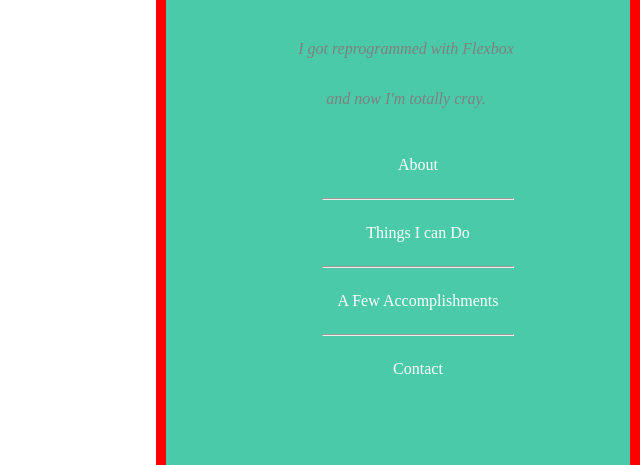
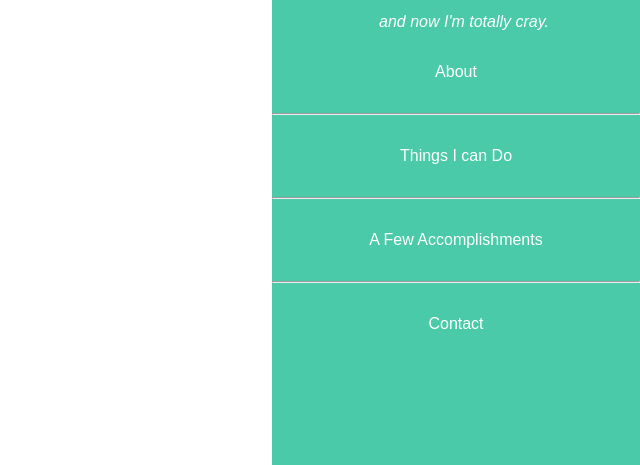
Before and after one commit to ginggk/html5-flex, a plain HTML site: page index.html in a window 1280 px wide. Shown: the part 282-747 px from the top of the page, without its empty margins (640-1280 px from the left). Drawn offline with Linux system fonts and the light colour scheme.

Commit message:
styled it back w/o bootstrap

```diff
--- a/style.css
+++ b/style.css
@@ -1,33 +1,41 @@
+* {
+    margin: 0;
+    padding: 0;
+    box-sizing: border-box;
+}
+
 body {
-    box-sizing: border-box;
+    /* box-sizing: border-box; */
+    font-family: Arial, Helvetica, sans-serif;
 }
 
 .flex-links li {
     list-style: none;
-    padding: 1rem;
+    padding: 2rem 0;
     text-align: center;
+    width: 100%;
 }
 
 .flex-links {
     flex: 1;
     /* border: 10px solid chartreuse; */
     align-items: center;
-    /* justify-content: center; */
+    width: 100%;
 }
 
 .right-side {
     display: flex;
     background-color: #4acaa8;
     flex-direction: column;
-    border: 10px solid red;
-    /* width: 10rem; */
+    /* border: 10px solid red; */
+    /* width: 1rem; */
     padding-top: 2rem;
     align-items: center;
-    height: 49.5rem;
+    height: 100vh;
     flex-shrink: 0;
     right: 0;
     position: fixed;
-    width: 29rem;
+    width: 23rem;
     flex-wrap: wrap;
     justify-content: space-around;
 }
@@ -44,12 +52,13 @@ body {
 }
 
 .description {
-    color: gray;
+    color: white;
     padding-left: 1rem;
 }
 
 .name {
     padding: 1rem;
+    font-size: 30px;
 }
 
 .contacts a {
@@ -61,3 +70,11 @@ body {
     /* border: 10px solid mistyrose; */
     align-self: center;
 }
+
+.flex-links .line-color {
+    color: white;
+}
+
+.padding-desc {
+    padding-top: 1rem;
+}
```
